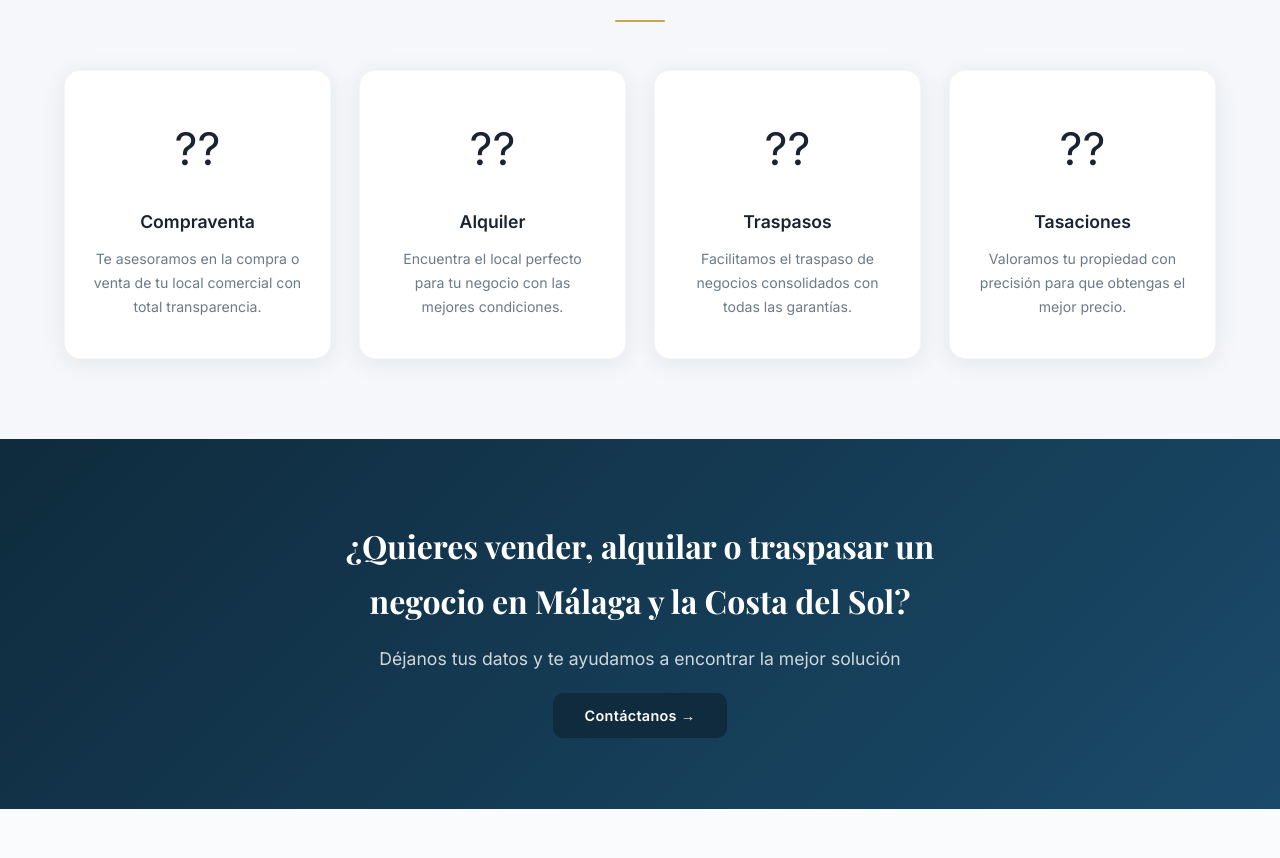
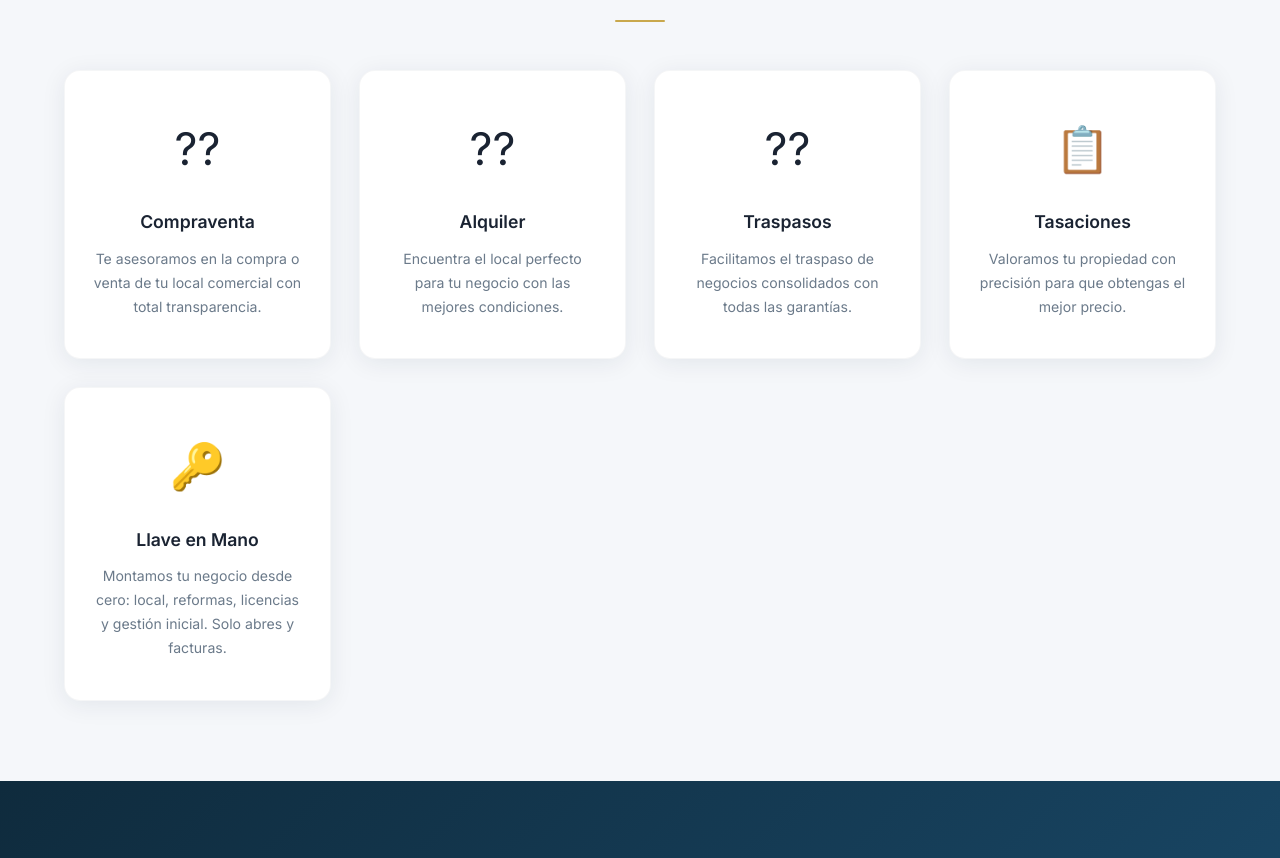
Before and after one commit to ismaelrealtor73/inmobiliaria, a website: page index.html in a window 1280 px wide. Shown: the part 3241-4099 px from the top of the page. Drawn offline with nearby package versions, Linux system fonts and the light colour scheme; a web font is replaced by a local one.

Commit message:
Add Llave en Mano / Turnkey service as differentiator

```diff
--- a/index.html
+++ b/index.html
@@ -214,10 +214,16 @@
         <p data-i18n="service3_desc">Facilitamos el traspaso de negocios consolidados con todas las garant�as.</p>
       </div>
       <div class="service-card">
-        <div class="service-icon">??</div>
+        <div class="service-icon">📋</div>
         <h3 data-i18n="service4_title">Tasaciones</h3>
-        <p data-i18n="service4_desc">Valoramos tu propiedad con precisi�n para que obtengas el mejor precio.</p>
+        <p data-i18n="service4_desc">Valoramos tu propiedad con precisión para que obtengas el mejor precio.</p>
       </div>
+      <div class="service-card">
+        <div class="service-icon">🔑</div>
+        <h3 data-i18n="service5_title">Llave en Mano</h3>
+        <p data-i18n="service5_desc">Montamos tu negocio desde cero: local, reformas, licencias y gestión inicial. Solo abres y facturas.</p>
+      </div>
+    </div>
     </div>
   </div>
 </section>
--- a/js/translations.js
+++ b/js/translations.js
@@ -17,6 +17,7 @@ const TRANSLATIONS = {
     service2_title: 'Alquiler', service2_desc: 'Encuentra el local perfecto para tu negocio con las mejores condiciones.',
     service3_title: 'Traspasos', service3_desc: 'Facilitamos el traspaso de negocios consolidados con todas las garantías.',
     service4_title: 'Tasaciones', service4_desc: 'Valoramos tu propiedad con precisión para que obtengas el mejor precio.',
+    service5_title: 'Llave en Mano', service5_desc: 'Montamos tu negocio desde cero: local, reformas, licencias y gestión inicial. Solo abres y facturas.',
     cta_title: '¿Quieres vender, alquilar o traspasar un negocio en Málaga y la Costa del Sol?',
     cta_subtitle: 'Déjanos tus datos y te ayudamos a encontrar la mejor solución',
     cta_btn: 'Contáctanos →',
@@ -195,6 +196,7 @@ const TRANSLATIONS = {
     service2_title: 'Rental', service2_desc: 'Find the perfect property for your business with the best conditions.',
     service3_title: 'Transfers', service3_desc: 'We facilitate the transfer of established businesses with all guarantees.',
     service4_title: 'Appraisals', service4_desc: 'We value your property accurately so you get the best price.',
+    service5_title: 'Turnkey', service5_desc: 'We set up your business from scratch: premises, renovations, licenses and initial management. Just open and start earning.',
     cta_title: 'Want to sell, rent or transfer a business in Málaga and the Costa del Sol?',
     cta_subtitle: 'Leave us your details and we will help you find the best solution',
     cta_btn: 'Contact us →',
```
